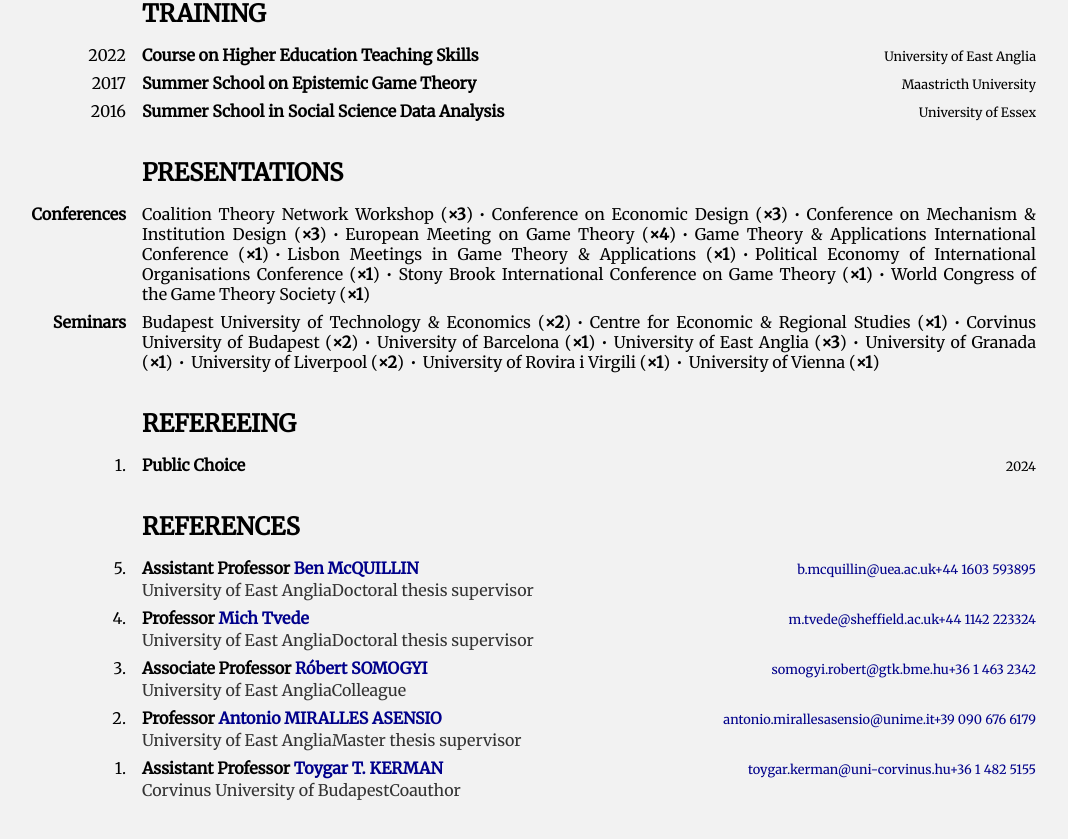
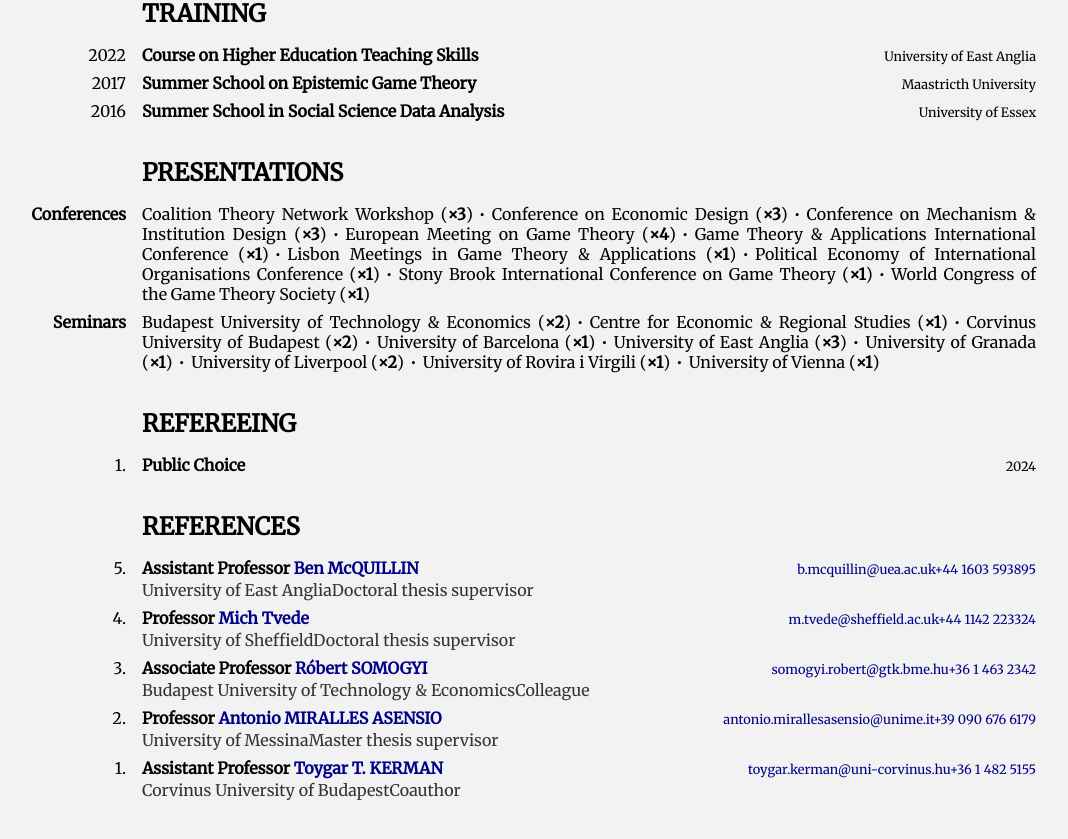
Before and after one commit to HectorHermidaRivera/hectorhermidarivera.github.io, a Jekyll site: the page built from index.md, in a window 1280 px wide and 900 px high, scrolled down 2191 px. Shown: the top 839 px of the window, without its empty margins (94-1162 px from the left). Built offline with Jekyll 4.4.1, drawn with Linux system fonts in a browser that asks for light colours; a style sheet for code colours, icons or effects is not loaded.

Commit message:
Update index.md

```diff
--- a/index.md
+++ b/index.md
@@ -340,7 +340,7 @@ title: Home
         <span><a href="mailto:m.tvede@sheffield.ac.uk">m.tvede@sheffield.ac.uk</a><span class="bullet"></span><a href="tel:441142223324">+44 1142 223324</a></span>
       </div>
       <div class="second-row">
-        University of East Anglia<span class="bullet"></span>Doctoral thesis supervisor
+        University of Sheffield<span class="bullet"></span>Doctoral thesis supervisor
       </div>
     </div>
   </div>
@@ -353,7 +353,7 @@ title: Home
         <span><a href="mailto:somogyi.robert@gtk.bme.hu">somogyi.robert@gtk.bme.hu</a><span class="bullet"></span><a href="tel:3614632342">+36 1 463 2342</a></span>
       </div>
       <div class="second-row">
-        University of East Anglia<span class="bullet"></span>Colleague
+        Budapest University of Technology & Economics<span class="bullet"></span>Colleague
       </div>
     </div>
   </div>
@@ -366,7 +366,7 @@ title: Home
         <span><a href="mailto:antonio.mirallesasensio@unime.it">antonio.mirallesasensio@unime.it</a><span class="bullet"></span><a href="tel:390906766179">+39 090 676 6179</a></span>
       </div>
       <div class="second-row">
-        University of East Anglia<span class="bullet"></span>Master thesis supervisor
+        University of Messina<span class="bullet"></span>Master thesis supervisor
       </div>
     </div>
   </div>
```
